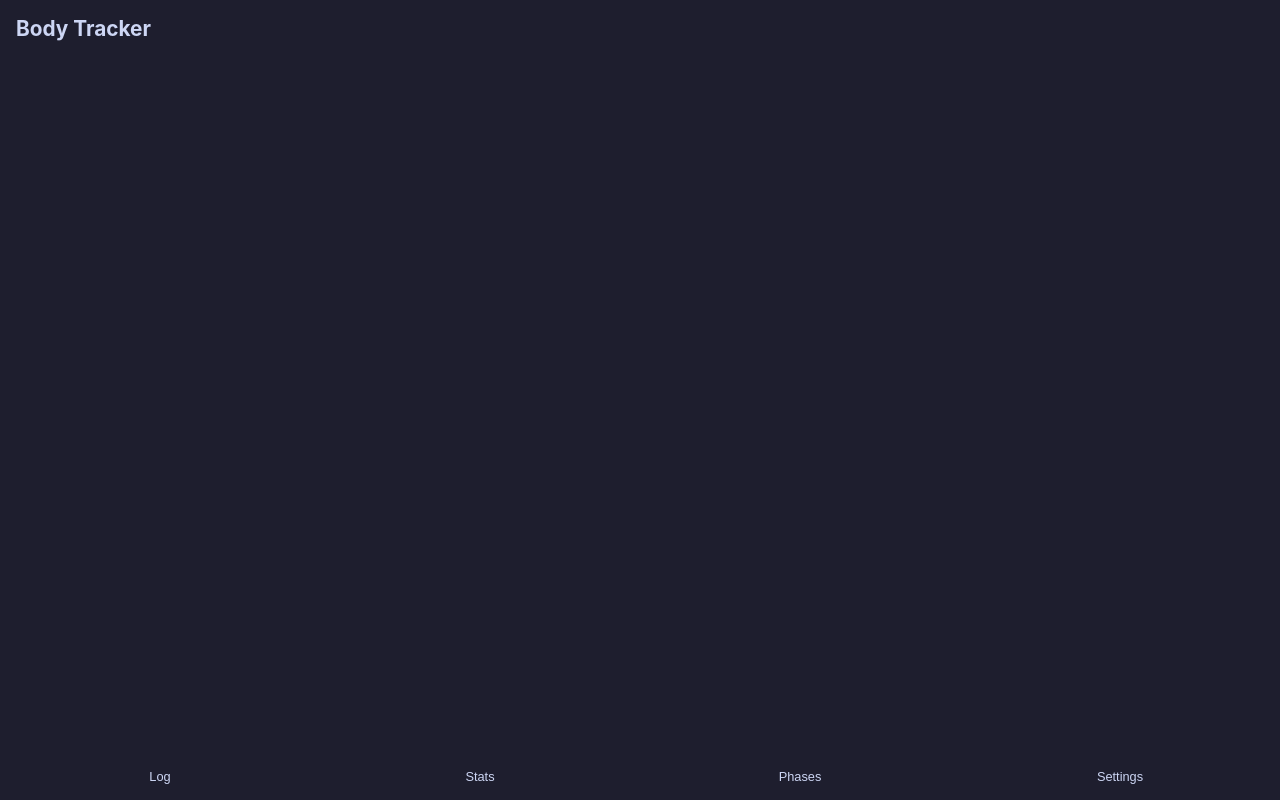
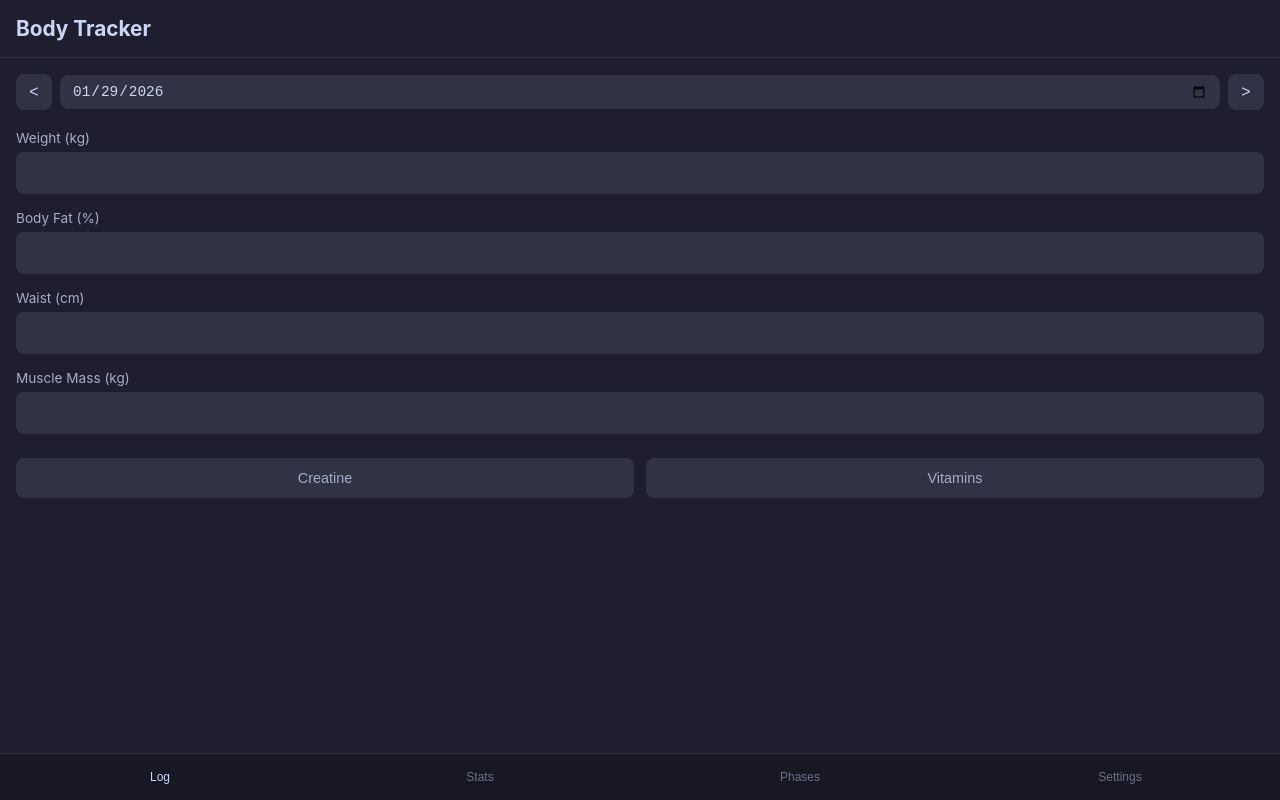
Before and after one commit to nt1998/body-tracker, a React (Vite) app: page / in a window 1280 px wide. Built offline with nearby package versions, Linux system fonts and the light colour scheme.

Commit message:
Add logging form with auto-save

```diff
--- a/src/App.css
+++ b/src/App.css
@@ -1,14 +1,23 @@
 .app {
   height: 100%;
+  display: flex;
+  flex-direction: column;
 }
 
 .header {
   padding: 16px;
+  border-bottom: 1px solid #313244;
 }
 
 .header h1 {
   margin: 0;
   font-size: 1.3rem;
+}
+
+.content {
+  flex: 1;
+  overflow-y: auto;
+  padding-bottom: 60px;
 }
 
 .navbar {
@@ -17,14 +26,103 @@
   left: 0;
   right: 0;
   display: flex;
-  background: #1e1e2e;
+  background: #181825;
+  border-top: 1px solid #313244;
 }
 
 .navbar button {
   flex: 1;
-  padding: 16px;
+  padding: 16px 8px;
   background: none;
   border: none;
-  color: inherit;
-  font-size: 0.8rem;
+  color: #6c7086;
+  font-size: 0.75rem;
 }
+
+.navbar button.active {
+  color: #cdd6f4;
+}
+
+/* Log page */
+.log-page {
+  padding: 16px;
+}
+
+.date-row {
+  display: flex;
+  align-items: center;
+  gap: 8px;
+  margin-bottom: 20px;
+}
+
+.date-row button {
+  width: 36px;
+  height: 36px;
+  background: #313244;
+  border: none;
+  border-radius: 8px;
+  color: #cdd6f4;
+  font-size: 1rem;
+}
+
+.date-row input {
+  flex: 1;
+  padding: 8px 12px;
+  background: #313244;
+  border: none;
+  border-radius: 8px;
+  color: #cdd6f4;
+  font-size: 0.9rem;
+}
+
+.form {
+  display: flex;
+  flex-direction: column;
+  gap: 16px;
+}
+
+.field {
+  display: flex;
+  flex-direction: column;
+  gap: 6px;
+}
+
+.field label {
+  font-size: 0.85rem;
+  color: #a6adc8;
+}
+
+.field input {
+  padding: 12px;
+  background: #313244;
+  border: none;
+  border-radius: 8px;
+  color: #cdd6f4;
+  font-size: 1rem;
+}
+
+.toggles {
+  display: flex;
+  gap: 12px;
+  margin-top: 8px;
+}
+
+.toggle {
+  flex: 1;
+  padding: 12px;
+  background: #313244;
+  border: none;
+  border-radius: 8px;
+  color: #a6adc8;
+  font-size: 0.9rem;
+}
+
+.toggle.active {
+  background: #a6e3a1;
+  color: #1e1e2e;
+}
+
+.page {
+  padding: 16px;
+  color: #6c7086;
+}
--- a/src/App.jsx
+++ b/src/App.jsx
@@ -1,17 +1,143 @@
+import { useState, useEffect } from 'react'
 import './App.css'
 
 function App() {
+  const [tab, setTab] = useState('log')
+  const [date, setDate] = useState(new Date().toISOString().split('T')[0])
+  const [entries, setEntries] = useState({})
+  const [entry, setEntry] = useState({
+    weight: '',
+    bodyFat: '',
+    waist: '',
+    muscleMass: '',
+    creatine: false,
+    vitamins: false
+  })
+
+  // Load entries from localStorage
+  useEffect(() => {
+    const saved = localStorage.getItem('bodytracker_entries')
+    if (saved) {
+      setEntries(JSON.parse(saved))
+    }
+  }, [])
+
+  // Load entry for current date
+  useEffect(() => {
+    if (entries[date]) {
+      setEntry(entries[date])
+    } else {
+      setEntry({
+        weight: '',
+        bodyFat: '',
+        waist: '',
+        muscleMass: '',
+        creatine: false,
+        vitamins: false
+      })
+    }
+  }, [date, entries])
+
+  // Save entry when it changes
+  const updateEntry = (field, value) => {
+    const newEntry = { ...entry, [field]: value }
+    setEntry(newEntry)
+    const newEntries = { ...entries, [date]: newEntry }
+    setEntries(newEntries)
+    localStorage.setItem('bodytracker_entries', JSON.stringify(newEntries))
+  }
+
+  const changeDate = (days) => {
+    const d = new Date(date)
+    d.setDate(d.getDate() + days)
+    setDate(d.toISOString().split('T')[0])
+  }
+
   return (
     <div className="app">
       <header className="header">
         <h1>Body Tracker</h1>
       </header>
-      <main className="content"></main>
+
+      <main className="content">
+        {tab === 'log' && (
+          <div className="log-page">
+            <div className="date-row">
+              <button onClick={() => changeDate(-1)}>&lt;</button>
+              <input
+                type="date"
+                value={date}
+                onChange={(e) => setDate(e.target.value)}
+              />
+              <button onClick={() => changeDate(1)}>&gt;</button>
+            </div>
+
+            <div className="form">
+              <div className="field">
+                <label>Weight (kg)</label>
+                <input
+                  type="number"
+                  inputMode="decimal"
+                  value={entry.weight}
+                  onChange={(e) => updateEntry('weight', e.target.value)}
+                />
+              </div>
+              <div className="field">
+                <label>Body Fat (%)</label>
+                <input
+                  type="number"
+                  inputMode="decimal"
+                  value={entry.bodyFat}
+                  onChange={(e) => updateEntry('bodyFat', e.target.value)}
+                />
+              </div>
+              <div className="field">
+                <label>Waist (cm)</label>
+                <input
+                  type="number"
+                  inputMode="decimal"
+                  value={entry.waist}
+                  onChange={(e) => updateEntry('waist', e.target.value)}
+                />
+              </div>
+              <div className="field">
+                <label>Muscle Mass (kg)</label>
+                <input
+                  type="number"
+                  inputMode="decimal"
+                  value={entry.muscleMass}
+                  onChange={(e) => updateEntry('muscleMass', e.target.value)}
+                />
+              </div>
+
+              <div className="toggles">
+                <button
+                  className={entry.creatine ? 'toggle active' : 'toggle'}
+                  onClick={() => updateEntry('creatine', !entry.creatine)}
+                >
+                  Creatine
+                </button>
+                <button
+                  className={entry.vitamins ? 'toggle active' : 'toggle'}
+                  onClick={() => updateEntry('vitamins', !entry.vitamins)}
+                >
+                  Vitamins
+                </button>
+              </div>
+            </div>
+          </div>
+        )}
+
+        {tab === 'stats' && <div className="page">Stats coming soon</div>}
+        {tab === 'phases' && <div className="page">Phases coming soon</div>}
+        {tab === 'settings' && <div className="page">Settings coming soon</div>}
+      </main>
+
       <nav className="navbar">
-        <button>Log</button>
-        <button>Stats</button>
-        <button>Phases</button>
-        <button>Settings</button>
+        <button className={tab === 'log' ? 'active' : ''} onClick={() => setTab('log')}>Log</button>
+        <button className={tab === 'stats' ? 'active' : ''} onClick={() => setTab('stats')}>Stats</button>
+        <button className={tab === 'phases' ? 'active' : ''} onClick={() => setTab('phases')}>Phases</button>
+        <button className={tab === 'settings' ? 'active' : ''} onClick={() => setTab('settings')}>Settings</button>
       </nav>
     </div>
   )
```
